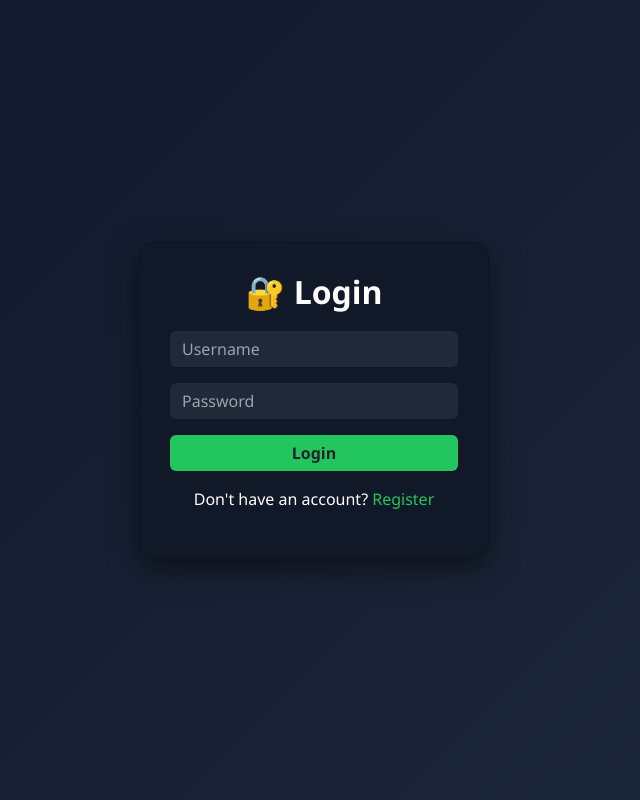
After one commit to GADDAM-PURUSHOTHAM/smart-health-advisor, a Flask app: page /login in a window 1280 px wide. The commit adds this page. Shown: the whole page, without its empty margins (326-966 px from the left). Run offline with Flask 3, Linux system fonts and the light colour scheme; parts of the project's set-up code (start-up, migrations or seed data) failed here and were passed over.

Commit message:
add fi_md

```diff
--- a/main.py
+++ b/main.py
@@ -1,9 +1,21 @@
 from flask import Flask, request, render_template, jsonify
+from flask import Flask, render_template, request, redirect, url_for, session
+import sqlite3
+from flask_bcrypt import Bcrypt
 import numpy as np
 import pandas as pd
 import pickle
 import sklearn
 import sqlite3
+conn = sqlite3.connect("health_history.db")
+
+# Try adding column (will run only once)
+try:
+    conn.execute("ALTER TABLE history ADD COLUMN username TEXT")
+except:
+    pass   # already exists → ignore
+
+conn.close()
 # from transformers import AutoTokenizer, AutoModelForCausalLM
 # import torch
 from chatbot import health_chat
@@ -12,6 +24,9 @@ from chatbot import health_chat
 assert sklearn.__version__ >= "1.3.0", "Sklearn version mismatch"
 
 app = Flask(__name__)
+app.secret_key = "secret123"
+bcrypt = Bcrypt(app)
+
 
 # ===================== Load CSV Files =====================
 precautions = pd.read_csv("precautions_df.csv")
@@ -111,15 +126,16 @@ def init_db():
 
     conn = sqlite3.connect("health_history.db")
 
-    conn.execute("""
-    CREATE TABLE IF NOT EXISTS history(
-        id INTEGER PRIMARY KEY AUTOINCREMENT,
-        symptoms TEXT,
-        disease TEXT,
-        probability REAL,
-        date TEXT
-    )
-    """)
+    conn.execute('''
+CREATE TABLE IF NOT EXISTS history (
+    id INTEGER PRIMARY KEY AUTOINCREMENT,
+    username TEXT,
+    symptoms TEXT,
+    disease TEXT,
+    probability TEXT,
+    date TEXT
+)
+''')
 
     conn.close()
 
@@ -127,14 +143,14 @@ init_db()
 
 # ===================== Routes =====================
 
-@app.route("/")
-def index():
-    return render_template("index.html")
-
 
 @app.route("/predict", methods=["POST"])
 def predict():
+
     from datetime import datetime
+
+    if 'user' not in session:
+        return redirect('/login')
 
     symptoms = [
         request.form.get("symptom1", ""),
@@ -153,20 +169,16 @@ def predict():
     disease = top3[0][0]
     probability = top3[0][1]
 
-    # risk condition
-    show_hospitals = False
-
-    if probability >= 70:
-        show_hospitals = True
-
-
-    # Risk level calculation
+    # Risk level
     if probability >= 70:
         risk_level = "HIGH"
+        show_hospitals = True
     elif probability >= 40:
         risk_level = "MEDIUM"
+        show_hospitals = False
     else:
         risk_level = "LOW"
+        show_hospitals = False
 
     desc, pre, med, die, wrk = helper(disease)
 
@@ -175,9 +187,9 @@ def predict():
     conn = sqlite3.connect("health_history.db")
 
     conn.execute(
-        "INSERT INTO history(symptoms,disease,probability,date) VALUES (?,?,?,?)",
-        (symptoms_text, disease, probability, datetime.now().strftime("%d-%m-%Y %H:%M"))
-        )
+        "INSERT INTO history(username, symptoms, disease, probability, date) VALUES (?,?,?,?,?)",
+        (session['user'], symptoms_text, disease, probability, datetime.now().strftime("%d-%m-%Y %H:%M"))
+    )
 
     conn.commit()
     conn.close()
@@ -195,22 +207,96 @@ def predict():
         my_diet=die,
         workout=wrk
     )
+# -----------------------
+# DB CONNECTION
+# -----------------------
+def get_db():
+    return sqlite3.connect("users.db")
 
+# -----------------------
+# CREATE TABLE (RUN ONCE)
+# -----------------------
+def create_table():
+    conn = get_db()
+    conn.execute('''CREATE TABLE IF NOT EXISTS users
+                 (id INTEGER PRIMARY KEY AUTOINCREMENT,
+                 username TEXT,
+                 password TEXT)''')
+    conn.close()
 
-@app.route("/history")
+create_table()
+
+# -----------------------
+# REGISTER
+# -----------------------
+@app.route('/register', methods=['GET', 'POST'])
+def register():
+    if request.method == 'POST':
+        username = request.form['username']
+        password = bcrypt.generate_password_hash(request.form['password']).decode('utf-8')
+
+        conn = get_db()
+        conn.execute("INSERT INTO users (username, password) VALUES (?, ?)", (username, password))
+        conn.commit()
+        conn.close()
+
+        return redirect('/login')
+
+    return render_template('register.html')
+
+# -----------------------
+# LOGIN
+# -----------------------
+@app.route('/login', methods=['GET', 'POST'])
+def login():
+    if request.method == 'POST':
+        username = request.form['username']
+        password = request.form['password']
+
+        conn = get_db()
+        user = conn.execute("SELECT * FROM users WHERE username=?", (username,)).fetchone()
+        conn.close()
+
+        if user and bcrypt.check_password_hash(user[2], password):
+            session['user'] = username
+            return redirect('/dashboard')   # ✅ ADD HERE
+
+        return "Invalid credentials"
+
+    return render_template('login.html')
+
+# -----------------------
+# HOME (PROTECTED)
+# -----------------------
+@app.route("/")
+def index():
+    if 'user' not in session:
+        return redirect('/login')
+    return render_template("index.html")
+
+# -----------------------
+# LOGOUT
+# -----------------------
+@app.route('/logout')
+def logout():
+    session.pop('user', None)
+    return redirect('/login')
+
+@app.route('/history')
 def history():
+    if 'user' not in session:
+        return redirect('/login')
 
     conn = sqlite3.connect("health_history.db")
 
-    cursor = conn.cursor()
-
-    cursor.execute("SELECT * FROM history ORDER BY id DESC")
-
-    records = cursor.fetchall()
+    data = conn.execute(
+        "SELECT symptoms, disease, probability, date FROM history WHERE username=? ORDER BY id DESC",
+        (session['user'],)
+    ).fetchall()
 
     conn.close()
 
-    return render_template("history.html", records=records)
+    return render_template("history.html", data=data)
 
 # ===================== Suggestion API =====================
 
@@ -226,6 +312,33 @@ def suggest():
 
     return jsonify({"suggestions": suggestions[:5]})
 
+@app.route('/dashboard')
+def dashboard():
+    if 'user' not in session:
+        return redirect('/login')
+
+    conn = sqlite3.connect("health_history.db")
+
+    # Total predictions
+    total = conn.execute(
+        "SELECT COUNT(*) FROM history WHERE username=?",
+        (session['user'],)
+    ).fetchone()[0]
+
+    # Last prediction
+    last = conn.execute(
+        "SELECT disease FROM history WHERE username=? ORDER BY id DESC LIMIT 1",
+        (session['user'],)
+    ).fetchone()
+
+    conn.close()
+
+    return render_template(
+        "dashboard.html",
+        user=session['user'],
+        total=total,
+        last=last[0] if last else "No data"
+    )
 
 # ===================== Additional Pages =====================
 
@@ -262,8 +375,15 @@ def chat():
 
     return {"reply": reply}
 
+@app.route('/check')
+def check():
+    conn = sqlite3.connect("health_history.db")
+    data = conn.execute("SELECT * FROM history").fetchall()
+    conn.close()
+    return str(data)
+
 
 # ===================== Run Server =====================
 
 if __name__ == "__main__":
-    app.run(debug=True, port=5010)
+    app.run(debug=True, port=5005)
--- a/requirements.txt
+++ b/requirements.txt
@@ -3,6 +3,8 @@ pandas
 numpy
 scikit-learn
 sentence-transformers
+flask-login
+flask-bcrypt
 
 
 transformers
--- a/templates/history.html
+++ b/templates/history.html
@@ -21,19 +21,17 @@
 <th>Symptoms</th>
 <th>Disease</th>
 <th>Probability</th>
-<th>Date</th>
 </tr>
 </thead>
 
 <tbody>
 
-{% for r in records %}
+{% for r in data %}
 
 <tr>
 <td>{{ r[1] }}</td>
 <td>{{ r[2] }}</td>
 <td>{{ r[3] }}%</td>
-<td>{{ r[4] }}</td>
 </tr>
 
 {% endfor %}
--- a/templates/index.html
+++ b/templates/index.html
@@ -92,6 +92,12 @@ h1.text-green, h3.text-green { color: #00ff7f; text-shadow:1px1px2px #000; }
 <li class="nav-item"><a class="nav-link" href="/contact">Contact</a></li>
 <li class="nav-item"><a class="nav-link" href="/developer">Developer</a></li>
 <li class="nav-item"><a class="nav-link" href="/blog">Blog</a></li>
+<li class="nav-item">
+  <span class="nav-link text-success">👤 {{ session['user'] }}</span>
+</li>
+<li class="nav-item">
+  <a class="nav-link text-danger" href="/logout">Logout</a>
+</li>
 </ul>
 <form class="d-flex" role="search">
 <input class="form-control me-2" type="search" placeholder="Search">
--- /dev/null
+++ b/templates/login.html
@@ -0,0 +1,104 @@
+<!DOCTYPE html>
+<html lang="en">
+<head>
+    <title>Login - Smart Health Advisor</title>
+    <meta name="viewport" content="width=device-width, initial-scale=1">
+
+    <!-- Bootstrap -->
+    <link href="https://cdn.jsdelivr.net/npm/bootstrap@5.3.0/dist/css/bootstrap.min.css" rel="stylesheet">
+
+    <style>
+        body {
+            background: linear-gradient(135deg, #0f172a, #1e293b);
+            height: 100vh;
+            display: flex;
+            justify-content: center;
+            align-items: center;
+            font-family: 'Segoe UI', sans-serif;
+        }
+
+        .card {
+            background: #111827;
+            border-radius: 15px;
+            padding: 30px;
+            width: 350px;
+            box-shadow: 0px 10px 30px rgba(0,0,0,0.5);
+            color: white;
+        }
+
+        .card h2 {
+            text-align: center;
+            margin-bottom: 20px;
+            font-weight: bold;
+        }
+
+        .form-control {
+            background: #1f2937;
+            border: none;
+            color: white;
+        }
+
+        .form-control:focus {
+            background: #1f2937;
+            color: white;
+            box-shadow: none;
+            border: 1px solid #22c55e;
+        }
+
+        .btn-custom {
+            background: #22c55e;
+            border: none;
+            font-weight: bold;
+        }
+
+        .btn-custom:hover {
+            background: #16a34a;
+        }
+
+        a {
+            color: #22c55e;
+            text-decoration: none;
+        }
+
+        a:hover {
+            text-decoration: underline;
+        }
+        .form-control {
+    background: #1f2937;
+    border: none;
+    color: white;
+}
+
+.form-control::placeholder {
+    color: #9ca3af;
+    opacity: 1;
+}
+
+.form-control:focus {
+    background: #1f2937;
+    color: white;
+    border: 1px solid #22c55e;
+    box-shadow: none;
+}
+    </style>
+</head>
+
+<body>
+
+<div class="card">
+    <h2>🔐 Login</h2>
+
+    <form method="POST">
+        <input type="text" name="username" class="form-control mb-3" placeholder="Username" required>
+        <input type="password" name="password" class="form-control mb-3" placeholder="Password" required>
+
+        <button class="btn btn-custom w-100">Login</button>
+    </form>
+
+    <p class="text-center mt-3">
+        Don't have an account? <a href="/register">Register</a>
+    </p>
+</div>
+
+</body>
+</html>
```
Also changed, not shown: templates/dashboard.html (added, +46 -0 lines), templates/register.html (added, +104 -0 lines), health_history.db, users.db (added).
